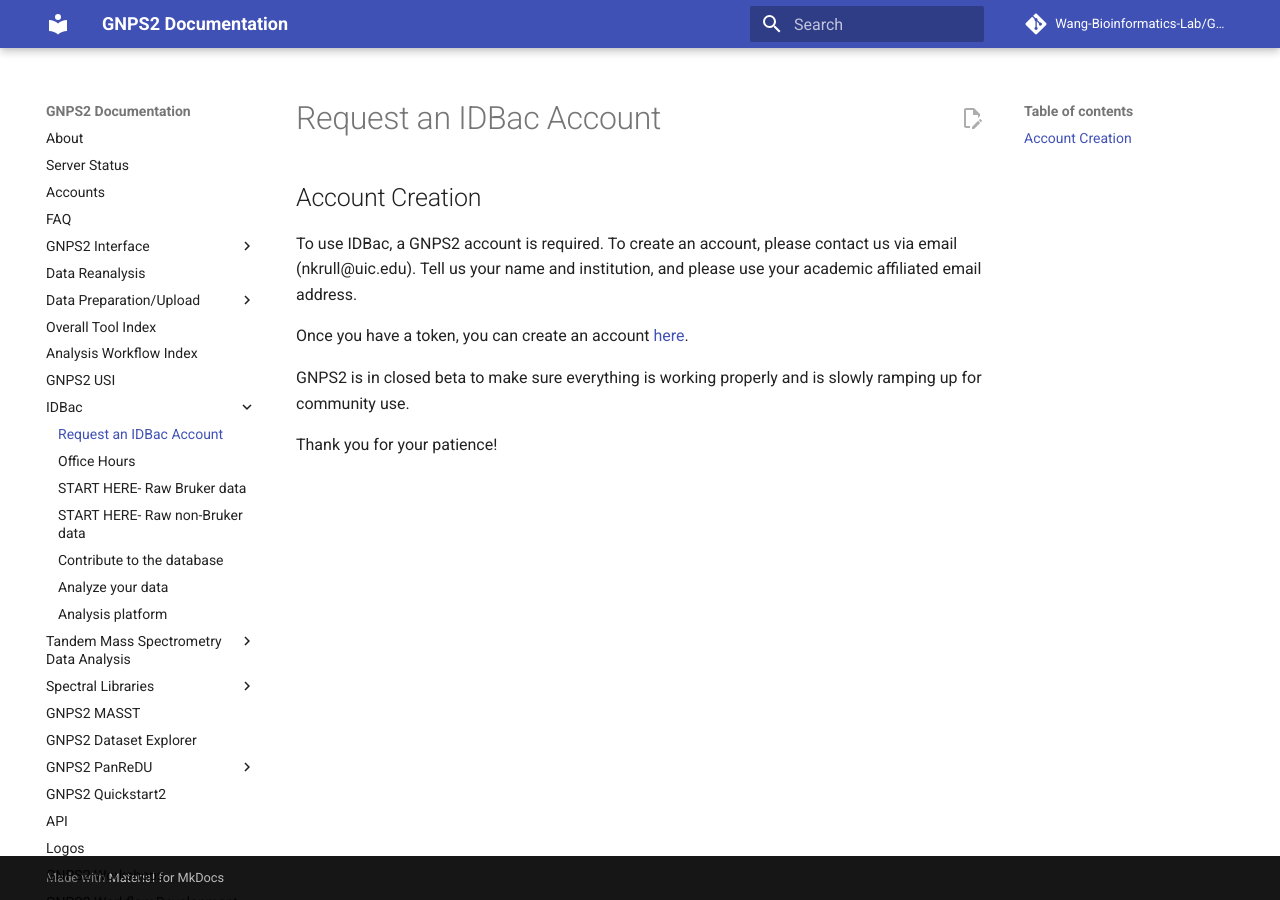
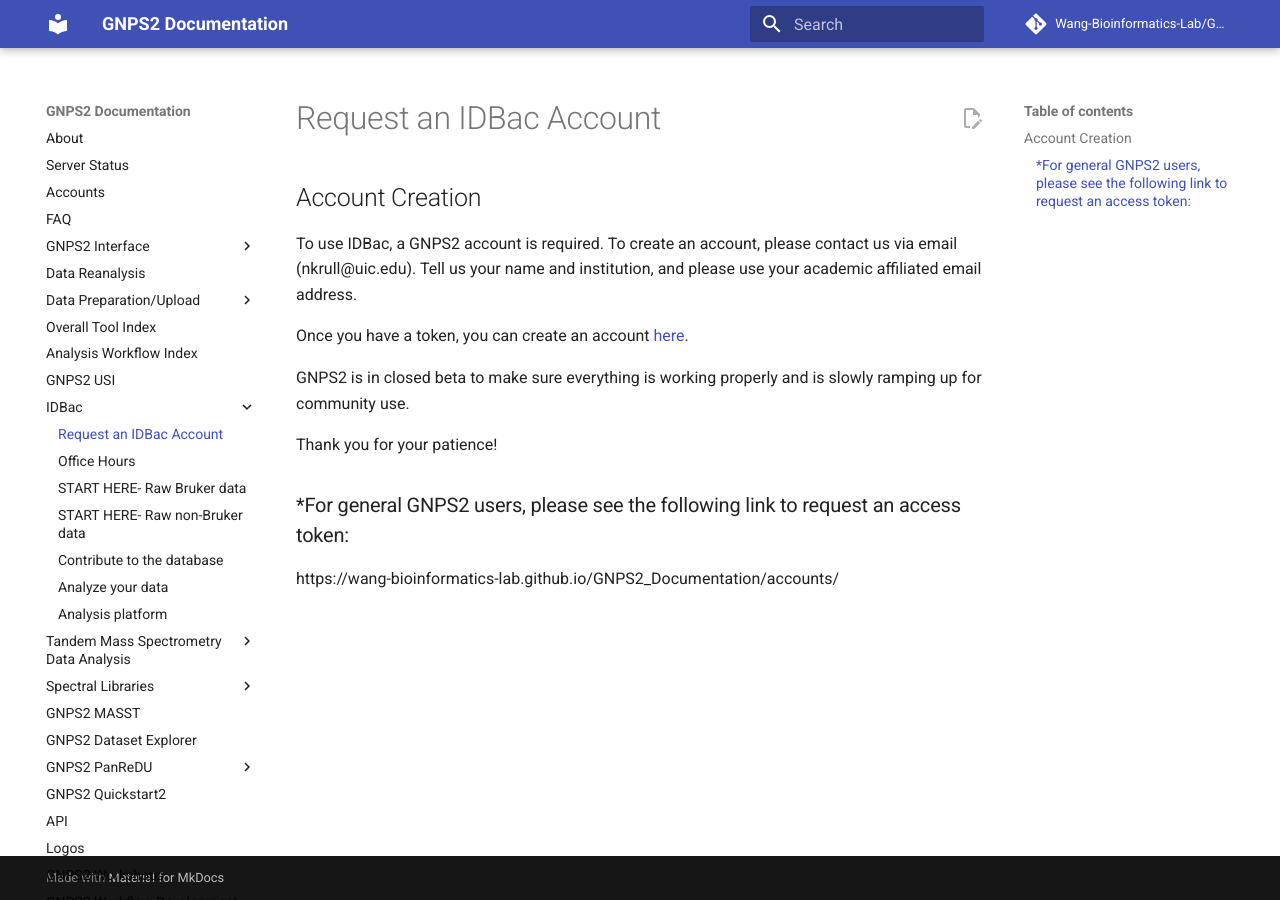
Before and after one commit to Wang-Bioinformatics-Lab/GNPS2_Documentation, an MkDocs documentation site: the page built from docs/idbac-request-an-account.md, in a window 1280 px wide. Built offline with MkDocs 1.6.1 and Material for MkDocs 9.7.7, drawn with Linux system fonts in a browser that asks for light colours; comment, search, counter and statistics services are not loaded.

Commit message:
Update idbac-request-an-account.md

```diff
--- a/docs/idbac-request-an-account.md
+++ b/docs/idbac-request-an-account.md
@@ -6,3 +6,8 @@
 GNPS2 is in closed beta to make sure everything is working properly and is slowly ramping up for community use.
 
 Thank you for your patience!
+
+
+
+### *For general GNPS2 users, please see the following link to request an access token:
+https://wang-bioinformatics-lab.github.io/GNPS2_Documentation/accounts/
```
